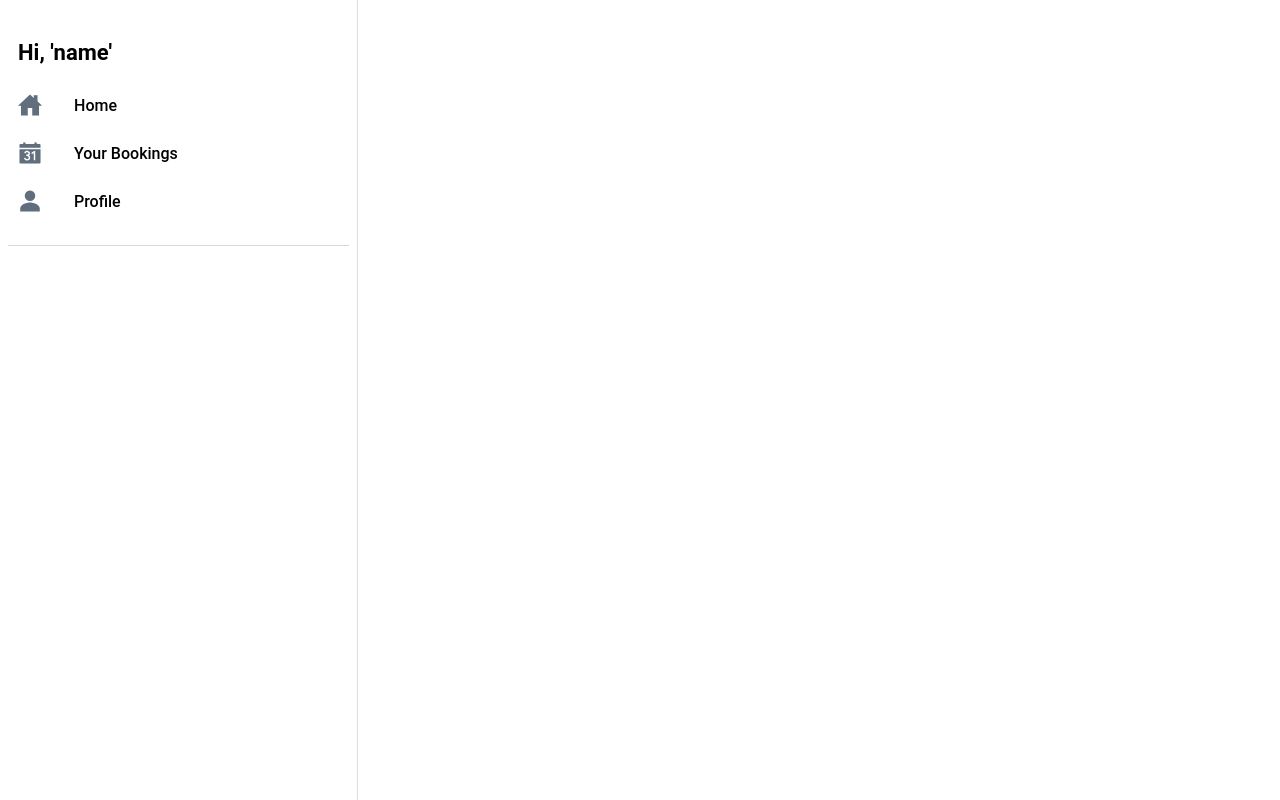
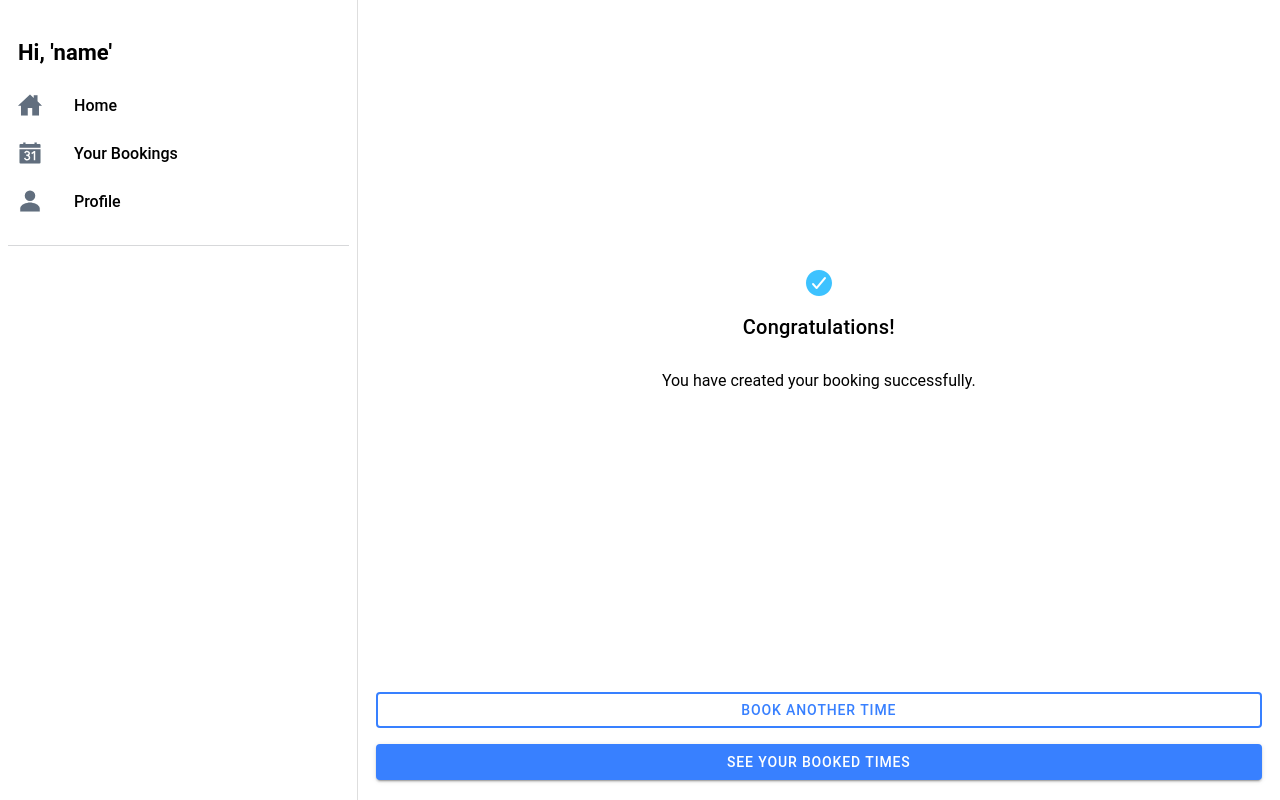
Before and after one commit to PapaniaP/laundry, a React (Vite) app: page /booked in a window 1280 px wide. Built offline with nearby package versions, Linux system fonts and the light colour scheme.

Commit message:
booked and error page added

```diff
--- a/src/App.tsx
+++ b/src/App.tsx
@@ -30,6 +30,8 @@ import "@ionic/react/css/display.css";
 import "./theme/variables.css";
 import HomePage from "./pages/HomePage";
 import SignInPage from "./pages/SignInPage";
+import ErrorPage from "./pages/ErrorPage";
+import BookingSuccessful from "./pages/BookingSuccessful";
 
 setupIonicReact();
 
@@ -52,6 +54,19 @@ const App: React.FC = () => {
 						>
 							<HomePage />
 						</Route>
+						<Route
+							path="/error"
+							exact={true}
+						>
+							<ErrorPage />
+						</Route>
+						<Route
+							path="/booked"
+							exact={true}
+						>
+							<BookingSuccessful />
+						</Route>
+
 					</IonRouterOutlet>
 				</IonSplitPane>
 			</IonReactRouter>
--- /dev/null
+++ b/src/pages/BookingSuccessful.tsx
@@ -0,0 +1,35 @@
+import { IonButton, IonContent, IonFooter, IonHeader, IonIcon, IonPage, IonTitle, IonToolbar } from "@ionic/react";
+import "./ErrorPage.css";
+import { alertCircle, checkmarkCircle } from "ionicons/icons";
+// Samuel - This is just simple display of ionic components adjsuted by styling
+const BookingSuccessful: React.FC = () => {
+
+    return (
+        <IonPage>
+            <IonContent className="ion-padding ion-text-center">
+                <div className="wrapper">
+                    <div className="container">
+                        <IonIcon
+                            color="secondary"
+                            size="large"
+                            className="label-icon"
+                            aria-hidden="true"
+                            icon={checkmarkCircle}
+                        ></IonIcon>
+                        <IonTitle className="ion-text-center titleheight">Congratulations!</IonTitle>
+                        <p className="ion-text-center">You have created your booking successfully.</p>
+                    </div></div>
+            </IonContent>
+            <div className="ion-padding buttons">
+                <IonButton fill="outline" expand="block" slot="end" routerLink="/home">
+                    Book another time
+                </IonButton>
+                <IonButton expand="block" slot="end" routerLink="/yourbookings">
+                    See your booked times
+                </IonButton>
+            </div>
+        </IonPage >
+    );
+};
+
+export default BookingSuccessful;
--- /dev/null
+++ b/src/pages/ErrorPage.css
@@ -0,0 +1,26 @@
+.container {
+    width: 100%;
+    display: flex;
+    flex-direction: column;
+    justify-content: center;
+    align-items: center;
+    gap: 16px;
+    padding: 24px;
+    position: fixed;
+
+}
+
+.wrapper {
+    display: flex;
+    height: 100%;
+    width: 100%;
+    justify-content: center;
+    align-items: center;
+}
+
+.buttons {
+    display: flex;
+    flex-direction: column;
+    gap: 8px;
+    /* background-color: var(--ion-toolbar-background); */
+}
--- /dev/null
+++ b/src/pages/ErrorPage.tsx
@@ -0,0 +1,31 @@
+import { IonButton, IonContent, IonFooter, IonHeader, IonIcon, IonPage, IonTitle, IonToolbar } from "@ionic/react";
+import "./ErrorPage.css";
+import { alertCircle } from "ionicons/icons";
+// Samuel - This is just simple display of ionic components adjsuted by styling
+const ErrorPage: React.FC = () => {
+
+    return (
+        <IonPage>
+            <IonContent className="ion-padding ion-text-center">
+                <div className="wrapper">
+                    <div className="container">
+                        <IonIcon
+                            color="secondary"
+                            size="large"
+                            className="label-icon"
+                            aria-hidden="true"
+                            icon={alertCircle}
+                        ></IonIcon>
+                        <IonTitle className="ion-text-center">You ran into error...</IonTitle>
+                        <p className="ion-text-center">Please return to home page and try again. Contact us at eaasahl@students.eaaa.dk for help.</p>
+                    </div></div>
+            </IonContent>
+            <div className="buttons ion-padding">
+                <IonButton expand="block" slot="end" routerLink="/home">
+                    Home
+                </IonButton></div>
+        </IonPage >
+    );
+};
+
+export default ErrorPage;
--- a/src/pages/HomePage.tsx
+++ b/src/pages/HomePage.tsx
@@ -8,7 +8,7 @@ import {
   IonContent,
   IonButton, IonDatetime, IonItem, IonLabel, IonModal, IonGrid, IonRow, IonCol
 } from "@ionic/react";
-import { useParams } from "react-router";
+import { useHistory } from "react-router";
 import "./HomePage.css";
 
 import TimeButton from "../components/TimeButton";
@@ -68,6 +68,8 @@ function HomePage() {
     console.log(selectedValues);
   }, [selectedValues]);
 
+  const history = useHistory();
+
   const handleBooking = async (event: React.FormEvent) => {
     event.preventDefault(); // Prevent default form submission behavior
 
@@ -92,15 +94,18 @@ function HomePage() {
           uid: "",
           bookedTimes: []
         });
-        alert("Booking successful");
+        history.push('./booked')
         // Possibly redirect or show a success message
       } catch (error) {
+        history.push('/error')
         console.error("Failed to create booking:", error);
       }
     } else {
+
       console.error("No user is currently logged in.");
       // Handle the case where there is no authenticated user
     }
+
   };
 
 
```
